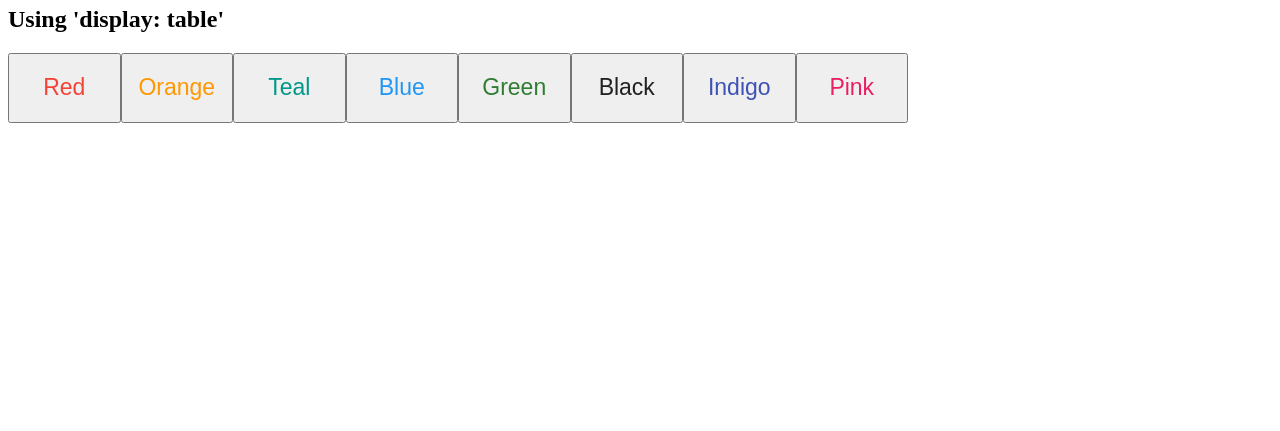
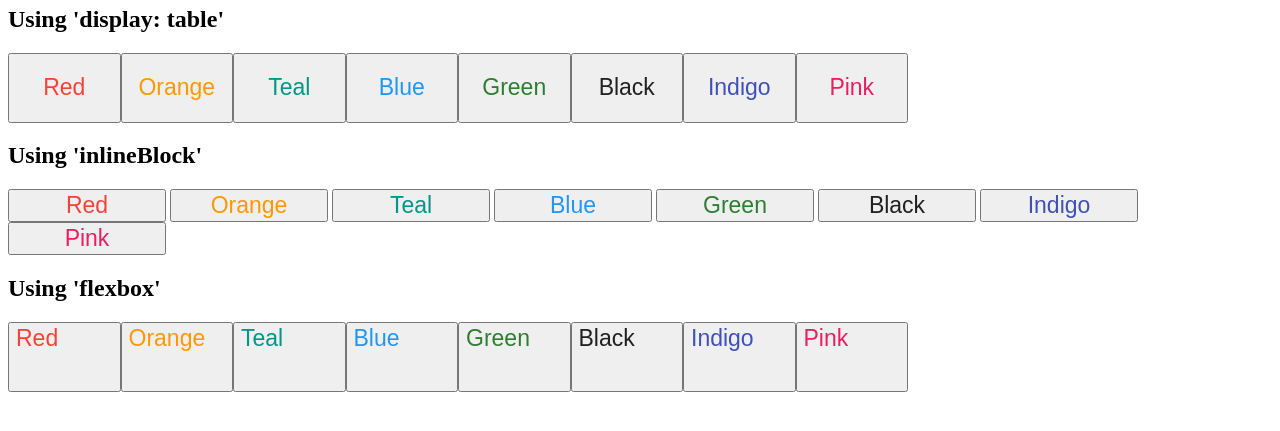
Before and after one commit to Jeanosis/educational, a plain HTML site: page examples/first-task/index.html in a window 1280 px wide. Shown: the part 95-526 px from the top of the page. Drawn offline with Linux system fonts and the light colour scheme.

Commit message:
#3 inline-block, flex-box

```diff
--- a/examples/first-task/index.html
+++ b/examples/first-task/index.html
@@ -39,6 +39,20 @@
         #tableExample .color-menu > * {
             display: table-cell;
         }
+        /*Inline*/
+        #inlineBlockExample .color-menu{
+            display: inline;
+        }
+        #inlineBlockExample .color-menu > * {
+            display: inline-block;
+        }
+        /*Flex*/
+        #flexboxExample .color-menu{
+            display: flex;
+        }
+        #flexboxExample .color-menu > * {
+            display: inline-flex;
+        }
     </style>
 </head>
 <body>
@@ -61,52 +75,44 @@
                 <button style="color: #E91E63;" class="color-btn">Pink</button>
             </nav>
         </section>
+
+        <section id="inlineBlockExample">
+            <h2>Using 'inlineBlock'</h2>
+            <nav class="color-menu">
+                <button style="color: #F44336;" class="color-btn">Red</button>
+                <button style="color: #FF9800;" class="color-btn">Orange</button>
+                <button style="color: #009688;" class="color-btn">Teal</button>
+                <button style="color: #2196F3;" class="color-btn">Blue</button>
+                <button style="color: #2E7D32;" class="color-btn">Green</button>
+                <button style="color: #212121;" class="color-btn">Black</button>
+                <button style="color: #3F51B5;" class="color-btn">Indigo</button>
+                <button style="color: #E91E63;" class="color-btn">Pink</button>
+            </nav>
+        </section>
+
+        <section id="flexboxExample">
+            <h2>Using 'flexbox'</h2>
+            <nav class="color-menu">
+                <button style="color: #F44336;" class="color-btn">Red</button>
+                <button style="color: #FF9800;" class="color-btn">Orange</button>
+                <button style="color: #009688;" class="color-btn">Teal</button>
+                <button style="color: #2196F3;" class="color-btn">Blue</button>
+                <button style="color: #2E7D32;" class="color-btn">Green</button>
+                <button style="color: #212121;" class="color-btn">Black</button>
+                <button style="color: #3F51B5;" class="color-btn">Indigo</button>
+                <button style="color: #E91E63;" class="color-btn">Pink</button>
+            </nav>
+        </section>
     </main>
-    <!--<center> <h1  class="title"> Pick a color!</h1> </center>
-
-    <nav id="container" style="position: absolute; width: 70%; left: 15%; height: 15%; top: 15%;" class="color-menu">
-        <button id="but_1" style="position: absolute; left: 0%; color: #F44336; width: 12.5%; height: 100%;" class="color-btn">Red</button>
-        <button id="but_2" style="position: absolute; left: 12.5%; color: #FF9800; font-size: 23pt; width: 12.5%; height: 100%; text-align: center; cursor: pointer;">Orange</button>
-        <button id="but_3" style="position: absolute; left: 25%; color: #009688; font-size: 23pt; width: 12.5%; height: 100%; text-align: center; cursor: pointer;">Teal</button>
-        <button id="but_4" style="position: absolute; left: 37.5%; color: #2196F3; font-size: 23pt; width: 12.5%; height: 100%; text-align: center; cursor: pointer;">Blue</button>
-        <button id="but_5" style="position: absolute; left: 50%; color: #2E7D32; font-size: 23pt; width: 12.5%; height: 100%; text-align: center; cursor: pointer;">Green</button>
-        <button id="but_6" style="position: absolute; left: 62.5%; color: #212121; font-size: 23pt; width: 12.5%; height: 100%; text-align: center; cursor: pointer;">Black</button>
-        <button id="but_7" style="position: absolute; left: 75%; color: #3F51B5; font-size: 23pt; width: 12.5%; height: 100%; text-align: center; cursor: pointer;">Indigo</button>
-        <button id="but_8" style="position: absolute; left: 87.5%; color: #E91E63; font-size: 23pt; width: 12.5%; height: 100%; text-align: center; cursor: pointer;">Pink</button>
-    </nav>
-    <button class="color-btn"></button>-->
 
     <script>
         var menu = document.getElementsByClassName('color-menu')[0],
             items = menu.querySelectorAll('button'),
-            body = document.getElementsByTagName('body')[0];
+            body = document.body; //getElementsByTagName('body')[0];
 
         items.forEach(function(item) {
             item.addEventListener('click', changeColor);
         });
-
-        // var red = document.getElementById('but_1'),
-        //     orange = document.getElementById('but_2'),
-        //     teal = document.getElementById('but_3'),
-        //     light_blue = document.getElementById('but_4'),
-        //     green = document.getElementById('but_5'),
-        //     black = document.getElementById('but_6'),
-        //     indigo = document.getElementById('but_7'),
-        //     pink = document.getElementById('but_8'),
-        //     body = document.getElementsByTagName('body')[0];
-
-        // var styles = window.getComputedStyle(body);
-        // body.style.backgroundColor = '#004D40';
-
-        // red.addEventListener('click', changeColor);
-        // orange.addEventListener('click', changeColor);
-        // teal.addEventListener('click', changeColor);
-        // light_blue.addEventListener('click', changeColor);
-        // green.addEventListener('click', changeColor);
-        // black.addEventListener('click', changeColor);
-        // indigo.addEventListener('click', changeColor);
-        // pink.addEventListener('click', changeColor);
-
 
         function changeColor(event) {
             var obj = event.target;
```
